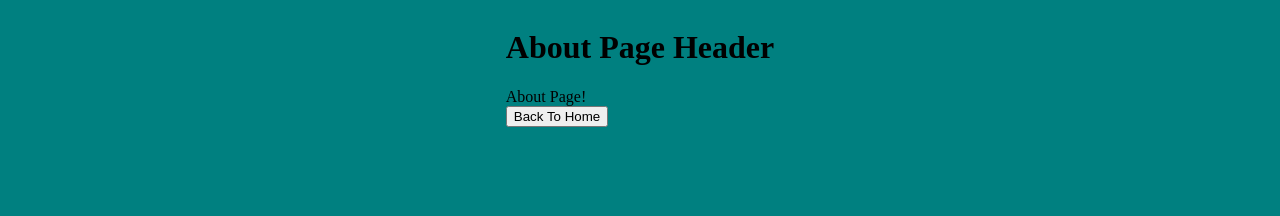
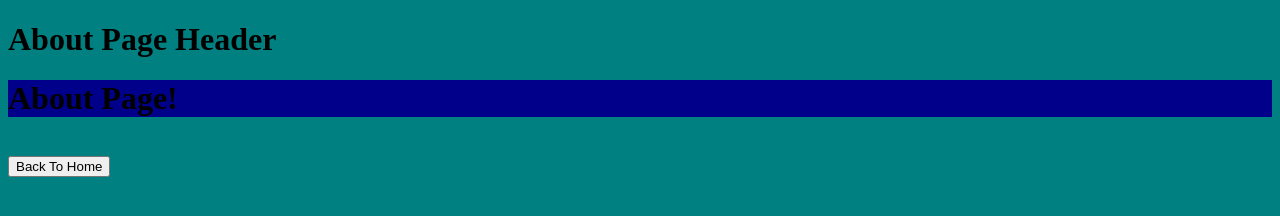
Before and after one commit to rooshanahmed/Gatsby-Demo, a Gatsby site: page /about in a window 1280 px wide. Built offline with nearby package versions, Linux system fonts and the light colour scheme; Gatsby itself is replaced by a stand-in of ours.

Commit message:
App Updated

```diff
--- /dev/null
+++ b/src/pages/about.module.css
@@ -0,0 +1,3 @@
+.myTitle {
+    background-color: darkblue;
+}
--- a/src/pages/about.tsx
+++ b/src/pages/about.tsx
@@ -1,12 +1,13 @@
 import React from "react"
 import Layout from "../components/Layout"
 import { navigate } from "gatsby"
+import styles from "./about.module.css"
 
 export default function About(){
     return(
       <Layout headerTitle="About Page Header">
         <div>
-          About Page!
+          <h1 className={styles.myTitle}>About Page!</h1>
           <br />
           <button onClick={() => {
             navigate("/")
--- a/src/styles/global.css
+++ b/src/styles/global.css
@@ -1,6 +1,3 @@
 body {
     background-color: teal;
-    align-items: center;
-    justify-content: center;
-    display: flex;
 }
```
